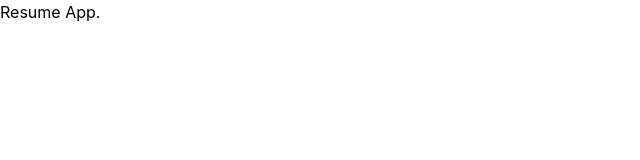
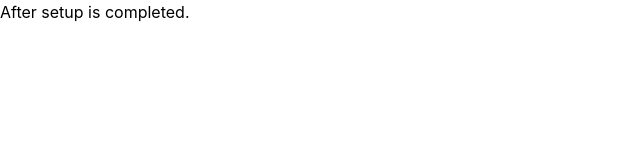
Before and after one commit to samsaw777/ResumeApp, a Next.js app: page / in a window 1280 px wide. Shown: the top 160 px of the page, without its empty margins (0-640 px from the left). Built offline with nearby package versions, Linux system fonts and the light colour scheme.

Commit message:
Supabase setup completed

```diff
--- /dev/null
+++ b/lib/initSupabase.tsx
@@ -0,0 +1,6 @@
+import { createClient } from "@supabase/supabase-js";
+
+export const supabase = createClient(
+  "https://tinnfdgbdewrqfnyyyqa.supabase.co",
+  "eyJhbGciOiJIUzI1NiIsInR5cCI6IkpXVCJ9.eyJyb2xlIjoiYW5vbiIsImlhdCI6MTY0MTExMDE0NCwiZXhwIjoxOTU2Njg2MTQ0fQ.AscOY8TQum7oyWlrDebsvez8kdhQ8bjJEquaAr7IiHM"
+);
--- a/package.json
+++ b/package.json
@@ -11,6 +11,8 @@
     "next/babel"
   ],
   "dependencies": {
+    "@supabase/supabase-js": "^1.29.1",
+    "@supabase/ui": "^0.36.2",
     "next": "12.0.7",
     "react": "17.0.2",
     "react-dom": "17.0.2"
--- a/pages/index.tsx
+++ b/pages/index.tsx
@@ -1,10 +1,7 @@
 import type { NextPage } from "next";
-import Head from "next/head";
-import Image from "next/image";
-import styles from "../styles/Home.module.css";
 
 const Home: NextPage = () => {
-  return <div>Resume App.</div>;
+  return <div>After setup is completed.</div>;
 };
 
 export default Home;
```
Also changed, not shown: 2 other files (tests, documents, lock files or other folders).
